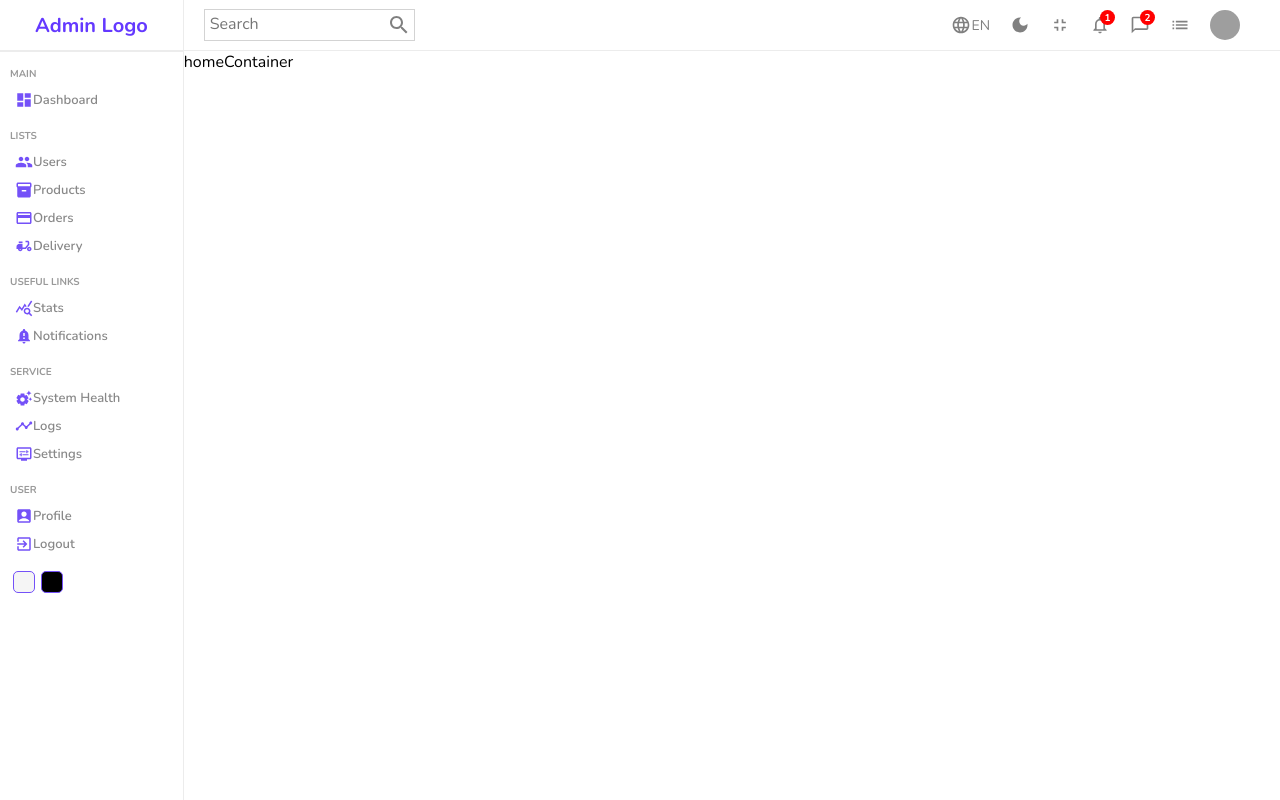
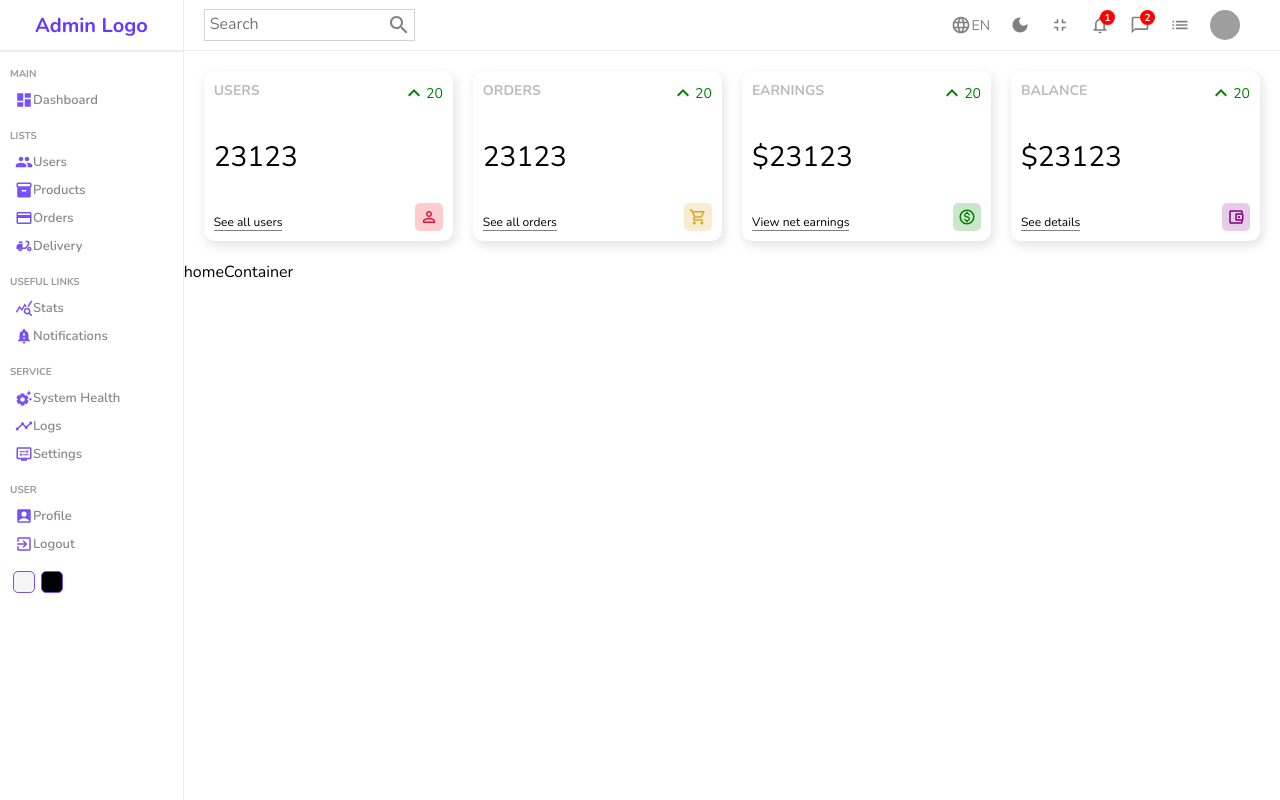
Before and after one commit to georgegaibor/adminPanel, a React (Create React App) app in the folder adminpanel/: page / in a window 1280 px wide. Built offline with nearby package versions, Linux system fonts and the light colour scheme; grey boxes are pictures that could not be loaded; the HTML template or start-up script is replaced by a standard one.

Commit message:
feat: widgets layout and style finished

```diff
--- /dev/null
+++ b/adminpanel/src/components/widget/Widget.jsx
@@ -0,0 +1,71 @@
+import "./widget.scss"
+import KeyboardArrowUpIcon from '@mui/icons-material/KeyboardArrowUp';
+import PersonOutlineIcon from '@mui/icons-material/PersonOutline';
+import AccountBalanceWalletOutlinedIcon from '@mui/icons-material/AccountBalanceWalletOutlined';
+import ShoppingCartOutlinedIcon from '@mui/icons-material/ShoppingCartOutlined';
+import MonetizationOnOutlinedIcon from '@mui/icons-material/MonetizationOnOutlined';
+
+const Widget = ({ type }) => {
+
+  let data;
+
+  //placeholders
+  const percent = 20;
+  const amount = 23123;
+
+  switch(type){
+    case "user":
+        data={
+            title: "USERS",
+            isMoney: false,
+            link: "See all users",
+            icon: (<PersonOutlineIcon className="icon user"/>)
+        }
+        break;
+    case "order":
+        data={
+            title: "ORDERS",
+            isMoney: false,
+            link: "See all orders",
+            icon: (<ShoppingCartOutlinedIcon className="icon order"/>)
+        }
+        break;
+    case "earnings":
+        data={
+            title: "EARNINGS",
+            isMoney: true,
+            link: "View net earnings",
+            icon: (<MonetizationOnOutlinedIcon className="icon earnings"/>)
+        }
+        break;
+    case "balance":
+        data={
+            title: "BALANCE",
+            isMoney: true,
+            link: "See details",
+            icon: (<AccountBalanceWalletOutlinedIcon className="icon balance"/>)
+        }
+        break;
+    default:
+        break;
+  }
+
+  return (
+    <div className="widget">
+        <div className="left">
+            <span className="title">{data.title}</span>
+            <span className="counter">{data.isMoney && "$"}{amount}</span>
+            <span className="link">{data.link}</span>
+        </div>
+        <div className="right">
+            <div className="percentage positive">
+                <KeyboardArrowUpIcon/>
+                {percent}
+            </div>
+            {data.icon}
+        </div>
+    </div>
+  )
+}
+
+export default Widget
--- /dev/null
+++ b/adminpanel/src/components/widget/widget.scss
@@ -0,0 +1,75 @@
+.widget{
+    display: flex;
+    justify-content: space-between;
+    flex: 1;
+    padding: 10px;
+    box-shadow: 2px 4px 10px 1px rgba(0,0,0,0.47);
+    -webkit-box-shadow: 2px 4px 10px 1px rgba(201,201,201,0.47);
+    border-radius: 10px;
+    height: 150px;
+
+    .left,
+    .right{
+        display: flex;
+        flex-direction: column;
+        justify-content: space-between;
+
+        .title{
+            font-weight: bold;
+            font-size: 14px;
+            color: rgb(189, 188, 188);
+        }
+
+        .counter{
+            font-size: 28px;
+            font-weight: 300;
+        }
+
+        .link{
+            width: max-content;
+            font-size: 12px;
+            border-bottom: 1px solid grey;
+        }
+
+        .percentage{
+            display: flex;
+            align-items: center;
+            font-size: 14px;
+
+            &.positive{
+                color: green;
+            }
+
+            &.negative{
+                color: red;
+            }
+        }
+
+        .icon{
+            font-size: 18px;
+            padding: 5px;
+            border-radius: 5px;
+            align-self: flex-end;
+
+            &.user{
+                color: crimson;
+                background-color: rgb(255, 0, 0, 0.2);
+            }
+
+            &.order{
+                color: goldenrod;
+                background-color: rgb(218, 165, 32, 0.2);
+            }
+
+            &.earnings{
+                color: green;
+                background-color: rgb(0, 128, 0, 0.2);
+            }
+
+            &.balance{
+                color: purple;
+                background-color: rgb(128, 0, 128, 0.2);
+            }
+        }
+    }
+}
--- a/adminpanel/src/pages/home/Home.jsx
+++ b/adminpanel/src/pages/home/Home.jsx
@@ -1,6 +1,6 @@
 import NavBar from "../../components/navbar/NavBar"
 import SideBar from "../../components/sidebar/SideBar"
-
+import Widget from "../../components/widget/Widget"
 import "./home.scss"
 
 const Home = () => {
@@ -9,6 +9,12 @@
         <SideBar/>
         <div className="homeContainer">
           <NavBar/>
+          <div className="widgets">
+            <Widget type="user"/>
+            <Widget type="order"/>
+            <Widget type="earnings"/>
+            <Widget type="balance"/>
+          </div>
           homeContainer
         </div>
     </div>
--- a/adminpanel/src/pages/home/home.scss
+++ b/adminpanel/src/pages/home/home.scss
@@ -1,6 +1,13 @@
 .home{
     display: flex;
+
     .homeContainer{
         flex: 6;
+
+        .widgets{
+            display: flex;
+            padding: 20px;
+            gap: 20px;
+        }
     }
 }
```
